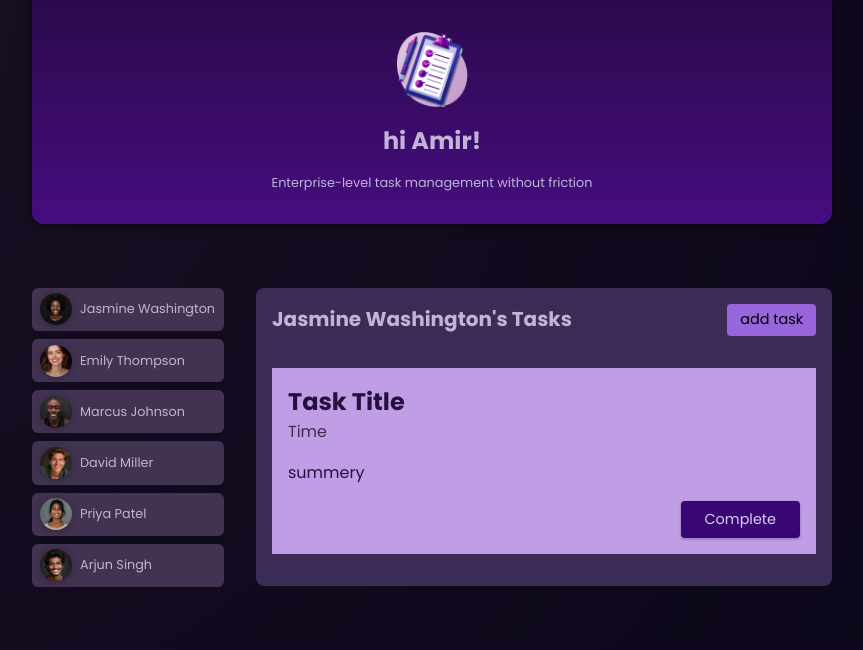
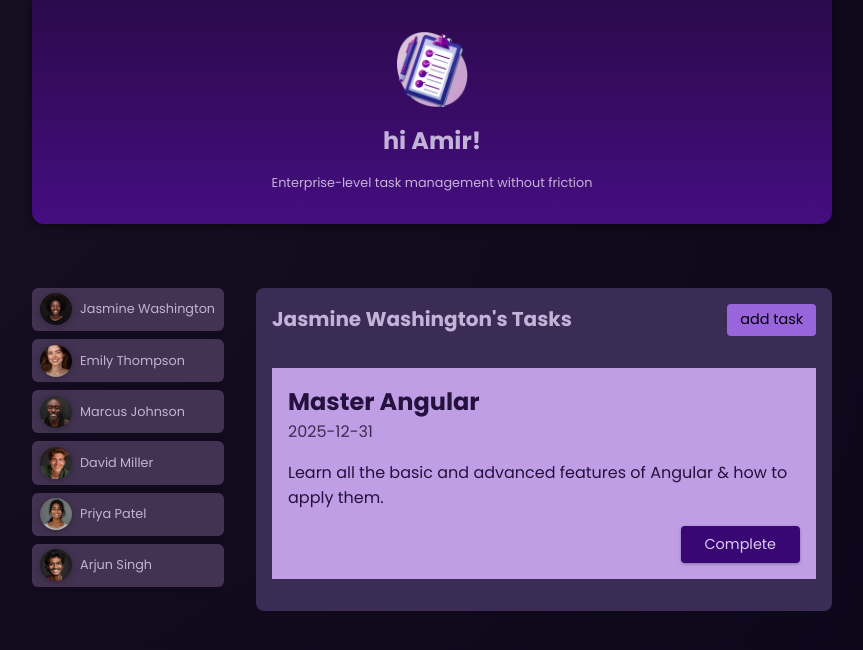
Before and after one commit to AmirNouri97/angular-first-app, an Angular app: page / in a window 1280 px wide. Both pictures are taken after a click on the button "Jasmine Washington". Shown: the top 650 px of the page, without its empty margins (208-1071 px from the left). Built offline with nearby package versions, Linux system fonts and the light colour scheme.

Commit message:
feat : create file.model.ts to create a data model interface

```diff
--- a/src/app/tasks/task/task.html
+++ b/src/app/tasks/task/task.html
@@ -1,7 +1,7 @@
 <article>
-  <h2>Task Title</h2>
-  <time>Time</time>
-  <p>summery</p>
+  <h2>{{ task.title }}</h2>
+  <time>{{ task.dueDate }}</time>
+  <p>{{ task.summary }}</p>
   <p class="actions">
     <button>Complete</button>
   </p>
--- a/src/app/tasks/task/task.ts
+++ b/src/app/tasks/task/task.ts
@@ -1,5 +1,7 @@
 import { Component, Input } from '@angular/core';
 import { RequiredValidator } from '@angular/forms';
+import { type Task } from './task.model';
+
 
 @Component({
   selector: 'app-task',
@@ -7,6 +9,6 @@
   templateUrl: './task.html',
   styleUrl: './task.css'
 })
-export class Task {
-// @Input ({required:true}) task ?: string
+export class TaskComponent {
+@Input ({required:true}) task !: Task
 }
--- a/src/app/tasks/tasks.html
+++ b/src/app/tasks/tasks.html
@@ -8,7 +8,7 @@
   <ul>
     @for(task of selectedUserTasks;track task.id){
     <li>
-      <app-task />
+      <app-task [task]="task" />
     </li>
     }
   </ul>
--- a/src/app/tasks/tasks.ts
+++ b/src/app/tasks/tasks.ts
@@ -1,9 +1,9 @@
 import { Component, Input } from '@angular/core';
-import { Task } from './task/task';
+import { TaskComponent } from './task/task';
 
 @Component({
   selector: 'app-tasks',
-  imports: [Task],
+  imports: [TaskComponent],
   templateUrl: './tasks.html',
   styleUrl: './tasks.css'
 })
--- /dev/null
+++ b/src/app/user/user.model.ts
@@ -0,0 +1,3 @@
+export interface User{
+  id:string , avatar:string,name:string
+}
--- a/src/app/user/user.ts
+++ b/src/app/user/user.ts
@@ -1,11 +1,9 @@
 import { Component , computed, EventEmitter, Input,input ,output,Output,signal} from '@angular/core';
 import { DUMMY_USERS } from '../dummy-users'
-
+import { User } from './user.model';
 const randomIndex = Math.floor(Math.random()* DUMMY_USERS.length)
 //make interface
-interface User{
-  id:string , avatar:string,name:string
-}
+
 
 
 @Component({
```
Also changed, not shown: src/app/tasks/task/task.model.ts (added, +9 -0 lines).
